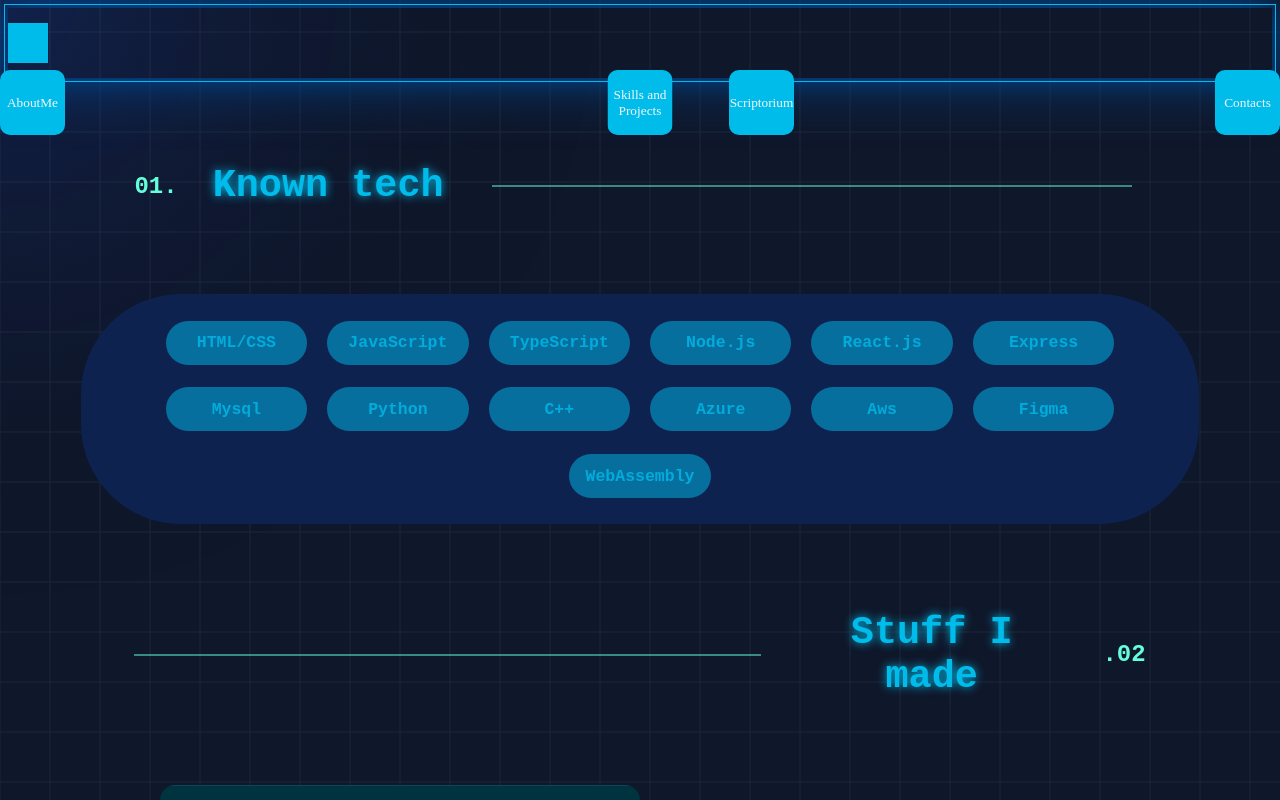
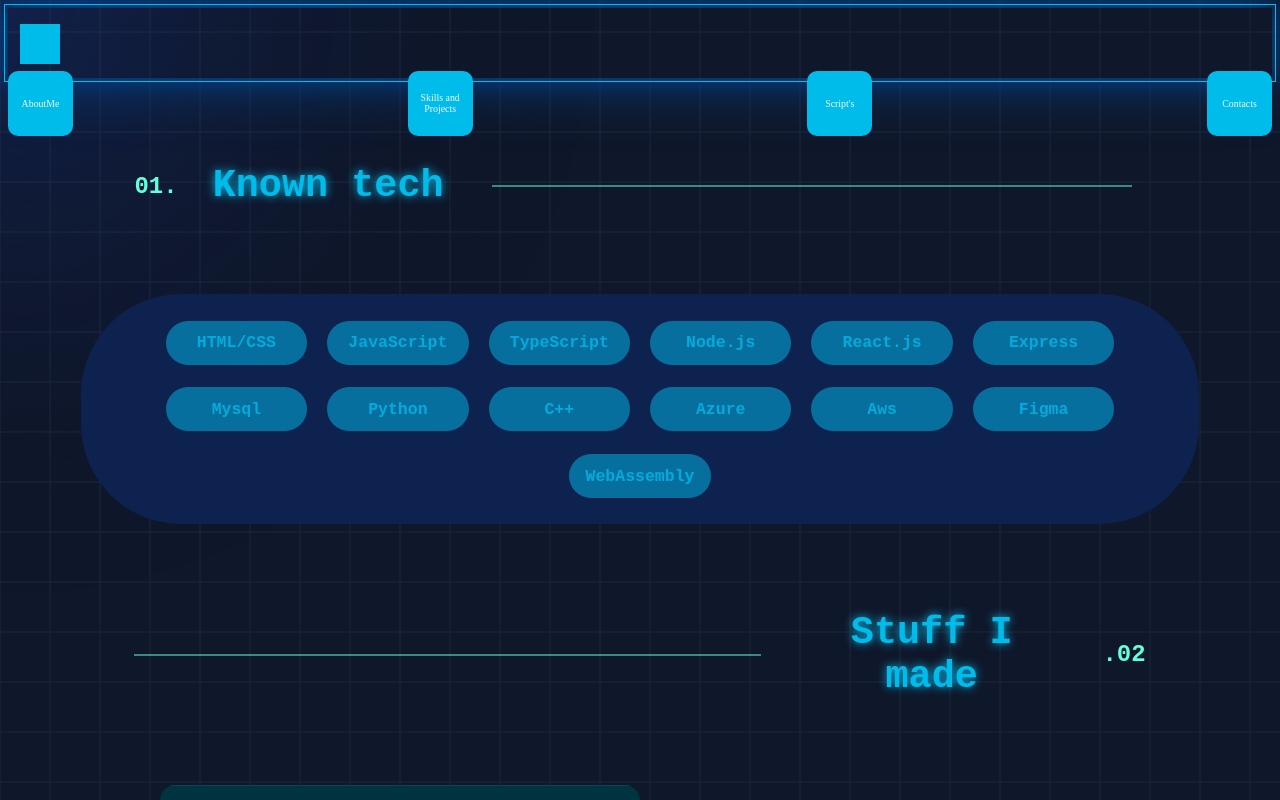
Before and after one commit to TheHeartstriker/Portfolio, a React (Vite) app in the folder Portfolio/: page /skills in a window 1280 px wide. Shown: the top 800 px of the page. Built offline with nearby package versions, Linux system fonts and the light colour scheme; a web font is replaced by a local one.

Commit message:
Nav
Improved the functionality of the nav bar

```diff
--- a/Portfolio/src/components/nav/nav.jsx
+++ b/Portfolio/src/components/nav/nav.jsx
@@ -1,11 +1,13 @@
 import { useState, useRef, useEffect } from "react";
-import { Link } from "react-router-dom";
+import { Link, useNavigate } from "react-router-dom";
 import NavCursor from "./navCursor.jsx";
 import "./navigate.css";
-import scriptorium from "../../pages/scriptorium/scriptorium.jsx";
 
 function Nav() {
   const containerRef = useRef(null);
+  const navigate = useNavigate();
+  const location = useRef({});
+  const current = useRef("About");
 
   //For the buttons
   function BoxElements() {
@@ -26,91 +28,98 @@
     }
   }
 
-  //Simple state management for the buttons
-  const [btnState, setBtnState] = useState({
-    About: true,
-    Skill: false,
-    Contact: false,
-    scriptorium: false,
-  });
+  function locationFill() {
+    location.current = {
+      Skill: document.getElementById("SkillBtn").getBoundingClientRect(),
+      About: document.getElementById("AboutBtn").getBoundingClientRect(),
+      Script: document.getElementById("scriptoriumBtn").getBoundingClientRect(),
+      Contact: document.getElementById("ContactBtn").getBoundingClientRect(),
+    };
+  }
 
-  function setValue(name, value) {
-    setBtnState({
-      About: false,
-      Skill: false,
-      Contact: false,
-      scriptorium: false,
-      [name]: value,
+  function spanMoveer(amountX) {
+    const container = containerRef.current;
+    const spans = container.querySelectorAll("span");
+    // Get container's left position
+    const containerLeft = container.getBoundingClientRect().left;
+    // Calculate relative X
+    const relativeX = amountX + containerLeft / 2;
+    spans.forEach((span) => {
+      span.style.transform = `translateX(${relativeX}px)`;
     });
   }
 
-  function Toggler() {
-    const container = containerRef.current;
-    if (btnState.About) {
-      container.classList.remove("skill");
-      container.classList.remove("contact");
-    }
-    if (btnState.Skill) {
-      container.classList.add("skill");
-    } else {
-      container.classList.remove("skill");
-    }
-    if (btnState.Contact) {
-      container.classList.add("contact");
-    } else {
-      container.classList.remove("contact");
-    }
+  function setValue(name) {
+    current.current = name;
   }
 
   useEffect(() => {
     BoxElements();
+    locationFill();
+    spanMoveer(location.current.About.left);
   }, []);
 
   useEffect(() => {
-    Toggler();
-  }, [btnState]);
+    function handleResize() {
+      locationFill();
+      spanMoveer(location.current[current.current].left);
+    }
+    window.addEventListener("resize", handleResize);
+    // Initial fill in case of resize before mount
+    handleResize();
+    return () => window.removeEventListener("resize", handleResize);
+  }, []);
 
   return (
     <>
       <NavCursor />
-      <Link to="/">
+      <div className="Container" ref={containerRef}>
         <button
           className="button"
           id="AboutBtn"
-          onClick={() => setValue("About", true)}
+          onClick={() => {
+            setValue("About", true);
+            navigate("/");
+            spanMoveer(location.current.About.left);
+          }}
         >
           AboutMe
         </button>
-      </Link>
-      <Link to="/skills">
         <button
           className="button"
           id="SkillBtn"
-          onClick={() => setValue("Skill", true)}
+          onClick={() => {
+            setValue("Skill", true);
+            navigate("/skills");
+            spanMoveer(location.current.Skill.left);
+          }}
         >
           Skills and Projects
         </button>
-      </Link>
-      <Link to="/contact">
+        {/* blog */}
+        <button
+          className="button"
+          id="scriptoriumBtn"
+          onClick={() => {
+            setValue("Script", true);
+            navigate("/scriptorium");
+            spanMoveer(location.current.Script.left);
+          }}
+        >
+          Script's
+        </button>
         <button
           className="button"
           id="ContactBtn"
-          onClick={() => setValue("Contact", true)}
+          onClick={() => {
+            setValue("Contact", true);
+            navigate("/contact");
+            spanMoveer(location.current.Contact.left);
+          }}
         >
           Contacts
         </button>
-      </Link>
-      {/* blog */}
-      <Link to="/scriptorium">
-        <button
-          className="button"
-          id="scriptoriumBtn"
-          onClick={() => setValue("scriptorium", true)}
-        >
-          Scriptorium
-        </button>
-      </Link>
-      <div className="Container" ref={containerRef}></div>
+      </div>
     </>
   );
 }
--- a/Portfolio/src/components/nav/navigate.css
+++ b/Portfolio/src/components/nav/navigate.css
@@ -11,11 +11,11 @@
   width: 100%;
   height: 70px;
   box-shadow: 0 0 20px #004488, 0 0 60px #004488;
-
   display: flex;
-  justify-content: center;
+  justify-content: space-between;
   align-items: center;
   animation: FadeIn 1s forwards ease-in;
+  z-index: 2;
 }
 .Container::before {
   content: "";
@@ -26,8 +26,7 @@
 
 .Container span {
   position: absolute;
-  left: 0%;
-  bottom: 55px;
+  top: 15px;
   width: 40px;
   height: 1px;
   background-color: var(--neon-dull);
@@ -35,20 +34,11 @@
   transition: 0.7s ease-in-out;
 }
 
-.Container.skill span {
-  left: 50%;
-  transform: translateX(-50%);
-}
-.Container.contact span {
-  left: 100%;
-  transform: translateX(-100%);
-}
-
 /* Shared styles for all buttons */
 .button {
-  z-index: 998;
-  position: absolute;
-  top: 70px;
+  z-index: 10;
+  position: relative;
+  top: 60px;
   width: 65px;
   height: 65px;
   border: none;
@@ -56,6 +46,7 @@
   background-color: var(--neon-dull);
   color: whitesmoke;
   display: flex;
+  font-size: 0.9rem;
   justify-content: center;
   align-items: center;
   font-family: "Protest Guerrilla";
@@ -109,21 +100,3 @@
 }
 
 /* Specific styles for each button */
-#AboutBtn {
-  left: 0%;
-}
-
-#SkillBtn {
-  left: 50%;
-  transform: translateX(-50%);
-}
-
-#scriptoriumBtn {
-  left: 60%;
-  transform: translateX(-60%);
-}
-
-#ContactBtn {
-  left: 100%;
-  transform: translateX(-100%);
-}
--- a/Portfolio/src/components/scriptorium/index.jsx
+++ b/Portfolio/src/components/scriptorium/index.jsx
@@ -34,7 +34,7 @@
       </ReactMarkdown>
     );
   } else if (typeof item === "function") {
-    return <div className="componentContainer">{item()}</div>;
+    return <div className="componentContainerArticle">{item()}</div>;
   }
 }
 
@@ -49,14 +49,14 @@
 }) {
   return (
     <div
-      className={`subject-container${!active ? " pointer" : ""}`}
+      className={`subject-container-article${!active ? " pointerScript" : ""}`}
       onClick={() => onClick(articleName, true)}
     >
-      <div className="subjectTextContainer">
+      <div className="subjectTextContainerArticle">
         <h1>{title}</h1>
         <h2>{subject}</h2>
       </div>
-      <div className="subjectDescriptionContainer">
+      <div className="subjectDescriptionContainerArticle">
         <p>{description}</p>
       </div>
       <div className={`articleTextContainer${active ? " active" : ""}`}>
@@ -67,7 +67,10 @@
         ) : (
           <ReactMarkdown>{article}</ReactMarkdown>
         )}
-        <button className="unFurl" onClick={() => onClick(articleName, false)}>
+        <button
+          className="unFurlArticle"
+          onClick={() => onClick(articleName, false)}
+        >
           <DownArr />
         </button>
       </div>
--- a/Portfolio/src/pages/scriptorium/scriptorium.css
+++ b/Portfolio/src/pages/scriptorium/scriptorium.css
@@ -22,7 +22,7 @@
   height: 100%;
   margin-top: 15vh;
 }
-.subject-container {
+.subject-container-article {
   display: flex;
   flex-direction: column;
   align-items: center;
@@ -35,12 +35,12 @@
   transition: transform 0.5s ease-in-out;
 }
 
-.pointer:hover {
+.pointerScript:hover {
   cursor: pointer;
   transform: scale(1.03);
 }
 
-.subjectTextContainer {
+.subjectTextContainerArticle {
   display: flex;
   flex-direction: column;
   justify-content: center;
@@ -50,7 +50,7 @@
   border-radius: 40px;
 }
 
-.subjectTextContainer h1 {
+.subjectTextContainerArticle h1 {
   color: var(--neon-blue);
   filter: drop-shadow(0 0 5px var(--neon-dull));
   font-size: 2.5rem;
@@ -60,7 +60,7 @@
   margin-left: 6%;
 }
 
-.subjectTextContainer h2 {
+.subjectTextContainerArticle h2 {
   color: white;
   font-size: 1.5rem;
   font-weight: 500;
@@ -68,7 +68,7 @@
   margin: 0;
   margin-left: 6%;
 }
-.subjectDescriptionContainer {
+.subjectDescriptionContainerArticle {
   display: flex;
   align-items: center;
   justify-content: center;
@@ -129,14 +129,14 @@
   color: white;
 }
 
-.componentContainer {
+.componentContainerArticle {
   display: flex;
   flex-direction: column;
   justify-content: center;
   align-items: center;
 }
 
-.unFurl {
+.unFurlArticle {
   z-index: 2;
   display: flex;
   justify-content: center;
```
